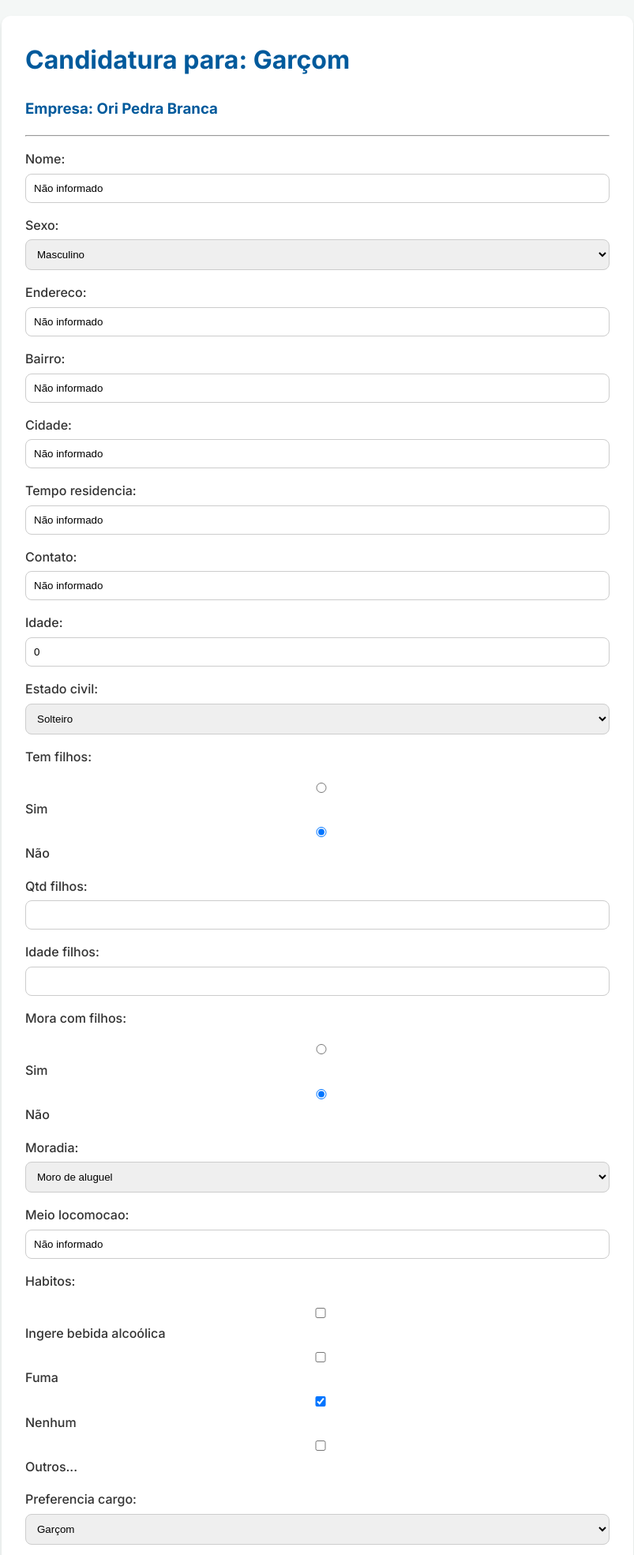
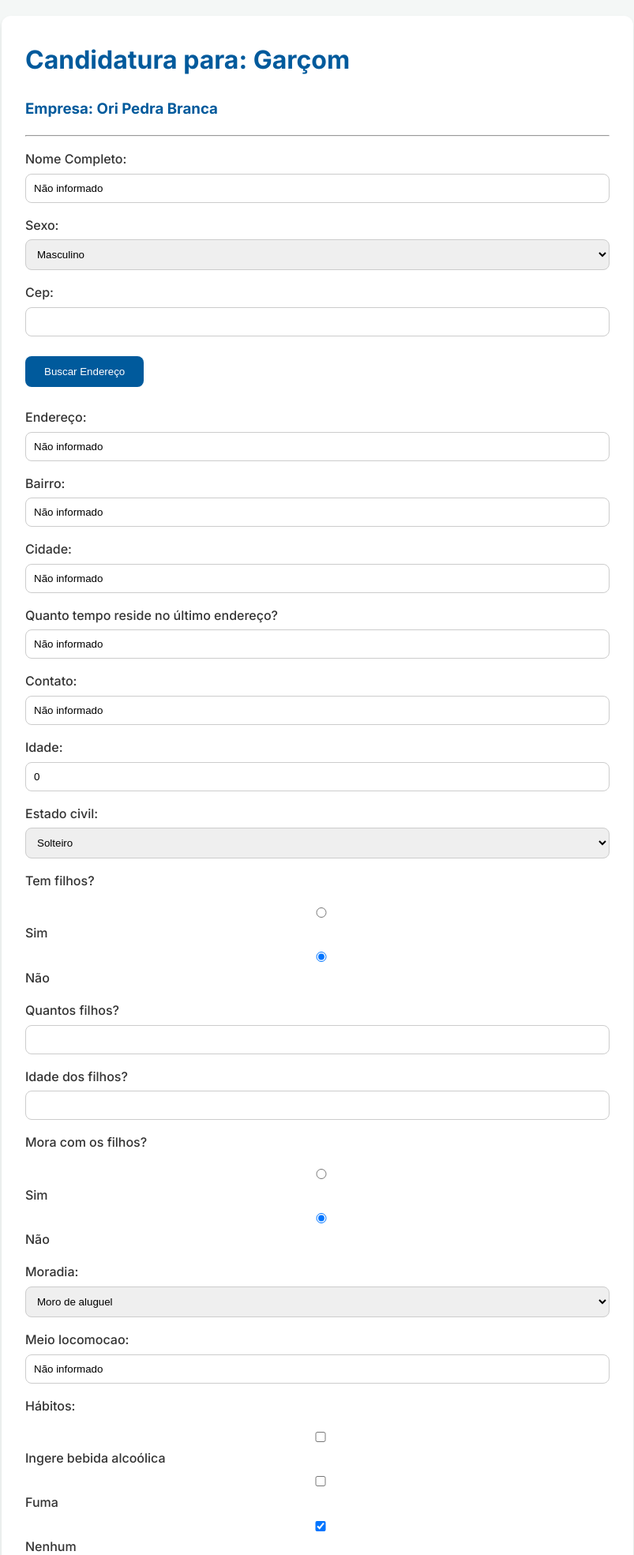
Before and after one commit to SutterDorneles/sistema-recrutamento-django, a Django app: page /vaga/1/candidatar/ in a window 1280 px wide. Shown: the top 1969 px of the page at 79% size, without its empty margins (238-1041 px from the left). Run offline with Django 4.2, Linux system fonts and the light colour scheme; data comes from the database, SQL or seed files in the repository; both versions use the stored data as it was after the commit.

Commit message:
API CEP no formulario e mudança verbose_name no forms

```diff
--- a/vagas/forms.py
+++ b/vagas/forms.py
@@ -5,7 +5,7 @@
     class Meta:
         model = Candidato
         fields = [
-            'nome', 'sexo', 'endereco', 'bairro', 'cidade', 'tempo_residencia',
+            'nome', 'sexo', 'cep', 'endereco', 'bairro', 'cidade', 'tempo_residencia',
             'contato', 'idade', 'estado_civil', 'tem_filhos', 'qtd_filhos',
             'idade_filhos', 'mora_com_filhos', 'moradia', 'meio_locomocao',
             'habitos', 'preferencia_cargo', 'preferencia_turno', 'melhor_trabalho',
@@ -16,6 +16,10 @@
             'tem_filhos': forms.RadioSelect(choices=[(True, 'Sim'), (False, 'Não')]),
             'mora_com_filhos': forms.RadioSelect(choices=[(True, 'Sim'), (False, 'Não')]),
             'sexo': forms.Select(choices=[('Masculino', 'Masculino'), ('Feminino', 'Feminino'), ('Outro', 'Outro')]),
+            'cep': forms.TextInput(attrs={'id': 'cep'}),
+            'endereco': forms.TextInput(attrs={'id': 'rua'}),
+            'bairro': forms.TextInput(attrs={'id': 'bairro'}),
+            'cidade': forms.TextInput(attrs={'id': 'cidade'}),
             'estado_civil': forms.Select(choices=[('Solteiro', 'Solteiro'), ('Casado', 'Casado'), ('Divorciado', 'Divorciado'), ('Viúvo', 'Viúvo')]),
             'moradia': forms.Select(choices=[('Aluguel', 'Moro de aluguel'), ('Propria', 'Tenho casa própria')]),
             'preferencia_cargo': forms.Select(choices=[
--- a/vagas/models.py
+++ b/vagas/models.py
@@ -47,32 +47,33 @@
         return f"{self.titulo} ({self.empresa.nome})"
 
 class Candidato(models.Model):
-    nome = models.CharField(max_length=100, default="Não informado")
+    nome = models.CharField(verbose_name="Nome Completo", max_length=100, default="Não informado")
     sexo = models.CharField(max_length=20, default="Não informado")
-    endereco = models.CharField(max_length=255, default="Não informado")
+    cep = models.CharField(max_length=9, blank=True)
+    endereco = models.CharField(verbose_name="Endereço", max_length=255, default="Não informado")
     bairro = models.CharField(max_length=100, default="Não informado")
     cidade = models.CharField(max_length=100, default="Não informado")
-    tempo_residencia = models.CharField(max_length=50, default="Não informado")
+    tempo_residencia = models.CharField(verbose_name="Quanto tempo reside no último endereço?", max_length=50, default="Não informado")
     contato = models.CharField(max_length=50, default="Não informado")
     idade = models.IntegerField(default=0)
     estado_civil = models.CharField(max_length=50, default="Não informado")
-    tem_filhos = models.BooleanField(default=False)
-    qtd_filhos = models.IntegerField(blank=True, null=True, default=None)
-    idade_filhos = models.CharField(max_length=100, blank=True, null=True, default=None)
-    mora_com_filhos = models.BooleanField(default=False)
+    tem_filhos = models.BooleanField(verbose_name="Tem filhos?", default=False)
+    qtd_filhos = models.IntegerField(verbose_name="Quantos filhos?", blank=True, null=True, default=None)
+    idade_filhos = models.CharField(verbose_name="Idade dos filhos?", max_length=100, blank=True, null=True, default=None)
+    mora_com_filhos = models.BooleanField(verbose_name="Mora com os filhos?", default=False)
     moradia = models.CharField(max_length=50, default="Não informado")
     meio_locomocao = models.CharField(max_length=100, default="Não informado")
-    habitos = models.CharField(max_length=200, default="Nenhum")
+    habitos = models.CharField(verbose_name="Hábitos", max_length=200, default="Nenhum")
     # --- LISTA DE PREFERÊNCIAS ATUALIZADA PARA CONSISTÊNCIA ---
-    preferencia_cargo = models.CharField(max_length=100, default="Não informado")
-    preferencia_turno = models.CharField(max_length=50, default="Não informado")
-    melhor_trabalho = models.TextField(blank=True, default="")
-    pontos_fortes = models.TextField(blank=True, default="")
-    lazer = models.TextField(blank=True, default="")
-    objetivo_curto_prazo = models.TextField(blank=True, default="")
-    objetivo_longo_prazo = models.TextField(blank=True, default="")
+    preferencia_cargo = models.CharField(verbose_name="Preferência de cargo", max_length=100, default="Não informado")
+    preferencia_turno = models.CharField(verbose_name="Preferência de turno", max_length=50, default="Não informado")
+    melhor_trabalho = models.TextField(verbose_name="Qual foi o trabalho que você mais gostou, teve o melhor desempenho e mais se destacou?", blank=True, default="")
+    pontos_fortes = models.TextField(verbose_name="No que você se considera bom?", blank=True, default="")
+    lazer = models.TextField(verbose_name="O que você mais gosta de fazer nas horas vagas?", blank=True, default="")
+    objetivo_curto_prazo = models.TextField(verbose_name="Quais são seus objetivos pessoais a curto prazo", blank=True, default="")
+    objetivo_longo_prazo = models.TextField(verbose_name="Quais são seus objetivos pessoais a longo prazo", blank=True, default="")
     email = models.EmailField(default="nao.informado@exemplo.com")
-    curriculo = models.FileField(upload_to='curriculos/', blank=True, null=True)
+    curriculo = models.FileField(verbose_name="Currículo", upload_to='curriculos/', blank=True, null=True)
 
     total_i = models.IntegerField(default=0, verbose_name="Total 'I' (Águia)")
     total_c = models.IntegerField(default=0, verbose_name="Total 'C' (Gato)")
--- a/vagas/templates/vagas/formulario_candidatura.html
+++ b/vagas/templates/vagas/formulario_candidatura.html
@@ -13,7 +13,54 @@
         <button type="submit" class="btn">Enviar candidatura</button>
     </form>
 
+    <script>
+        document.addEventListener("DOMContentLoaded", function () {
+            // Encontra o campo de CEP usando o ID do seu script original
+            const cepInput = document.getElementById("cep");
+
+            if (cepInput) {
+                // Cria o botão de busca
+                const buscarBtn = document.createElement("button");
+                buscarBtn.textContent = "Buscar Endereço";
+                buscarBtn.type = "button";
+                buscarBtn.className = "btn";
+                buscarBtn.style.marginTop = "10px";
+                buscarBtn.style.marginBottom = "10px";
+
+                // Insere o botão a seguir ao parágrafo que contém o campo do CEP
+                const cepContainer = cepInput.closest('p');
+                if (cepContainer) {
+                    cepContainer.after(buscarBtn);
+                }
+
+                // Adiciona o evento de clique ao botão
+                buscarBtn.addEventListener("click", function () {
+                    const cep = cepInput.value.replace(/\D/g, "");
+
+                    if (cep.length !== 8) {
+                        alert("CEP inválido.");
+                        return;
+                    }
+
+                    // A sua lógica de fetch original, agora acionada pelo clique
+                    fetch(`https://viacep.com.br/ws/${cep}/json/`)
+                        .then(response => response.json())
+                        .then(data => {
+                            if (!data.erro) {
+                                // Usando os IDs do seu script original
+                                document.getElementById("rua").value = data.logradouro;
+                                document.getElementById("bairro").value = data.bairro;
+                                document.getElementById("cidade").value = data.localidade;
+                            } else {
+                                alert("CEP não encontrado.");
+                            }
+                        })
+                        .catch(() => alert("Erro ao buscar o CEP."));
+                });
+            }
+        });
+    </script>
+
     <br>
-    <!-- CORREÇÃO: O link de "Voltar" agora aponta para a página de detalhes da vaga -->
     <a href="{% url 'detalhes_vaga' vaga.id %}">← Voltar</a>
 {% endblock %}
```
Also changed, not shown: db.sqlite3, vagas/migrations/0004_candidato_cep.py (added), vagas/migrations/0005_alter_candidato_tempo_residencia.py (added), vagas/migrations/0006_alter_candidato_tempo_residencia.py (added), vagas/migrations/0007_alter_candidato_curriculo_alter_candidato_endereco_and_more.py (added).
